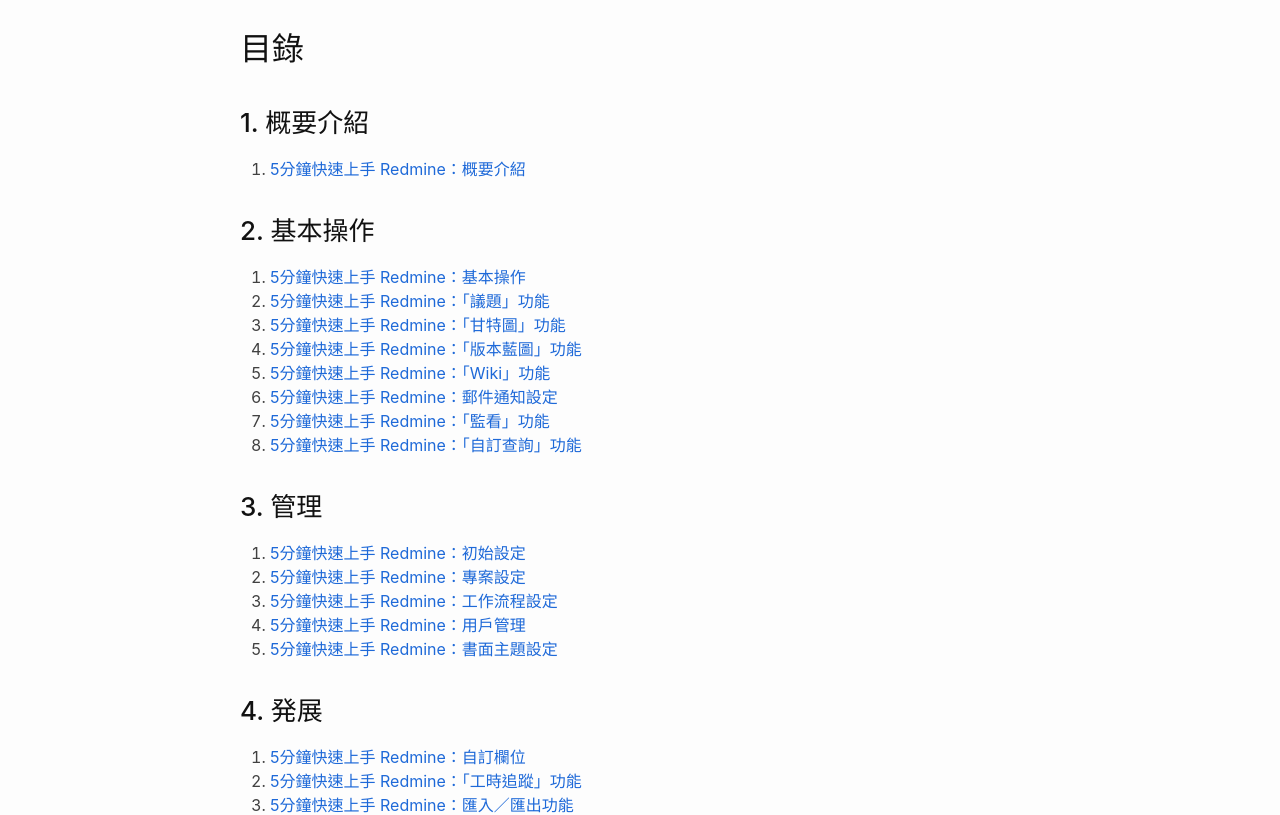
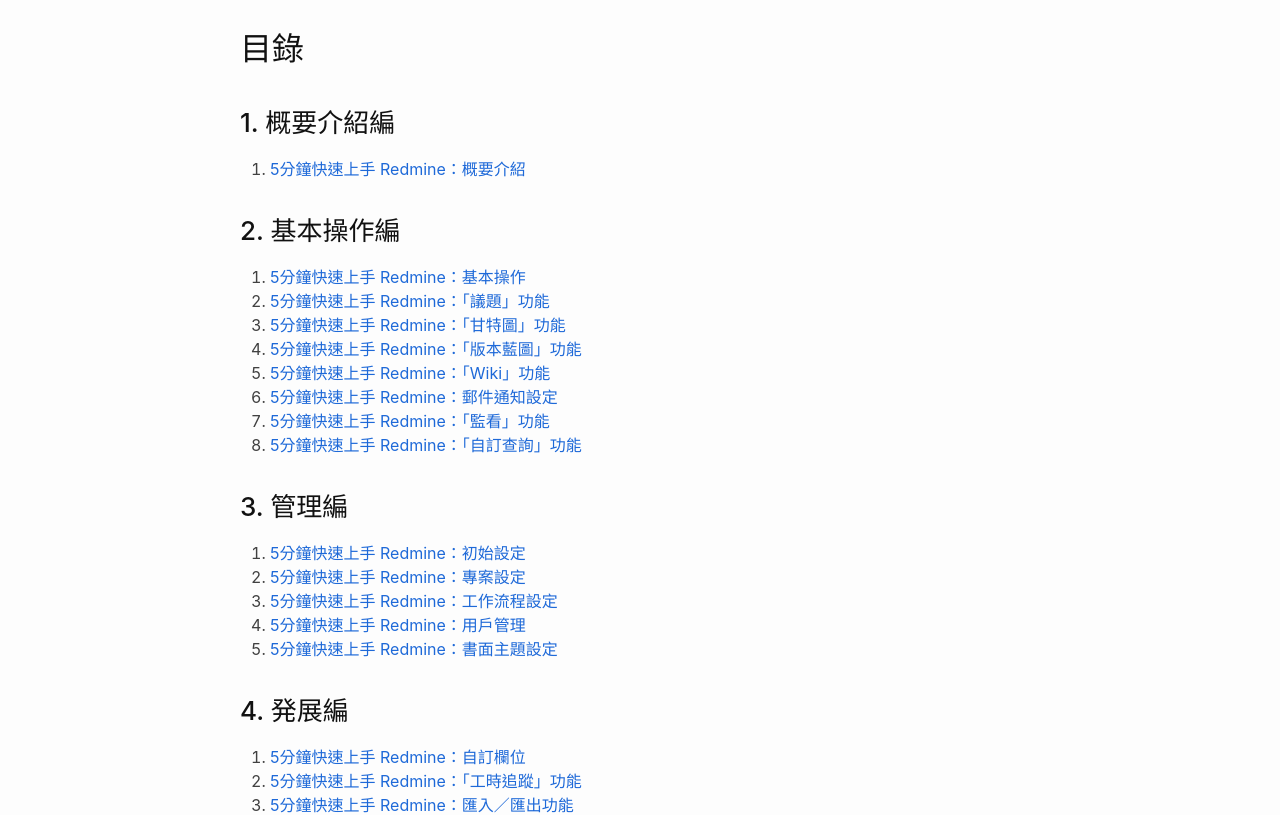
Before and after one commit to 5fenzhong-redmine/5fenzhong-redmine.github.io, a Jekyll site: the page built from index.md, in a window 1280 px wide. Shown: the part 515-1330 px from the top of the page. Built offline with Jekyll 4.4.1, drawn with Linux system fonts in a browser that asks for light colours.

Commit message:
kaizen index

```diff
--- a/index.md
+++ b/index.md
@@ -16,11 +16,11 @@
 
 ## 目錄
 
-### 1. 概要介紹
+### 1. 概要介紹編
 
 1. [5分鐘快速上手 Redmine：概要介紹](overview.md)
 
-### 2. 基本操作
+### 2. 基本操作編
 
 1. [5分鐘快速上手 Redmine：基本操作](quick-start.md)
 1. [5分鐘快速上手 Redmine：「議題」功能](issue.md)
@@ -31,7 +31,7 @@
 1. [5分鐘快速上手 Redmine：「監看」功能](watch.md)
 1. [5分鐘快速上手 Redmine：「自訂查詢」功能](custom-queries.md)
 
-### 3. 管理
+### 3. 管理編
 
 1. [5分鐘快速上手 Redmine：初始設定](initial-settings.md)
 1. [5分鐘快速上手 Redmine：專案設定](project.md)
@@ -39,7 +39,7 @@
 1. [5分鐘快速上手 Redmine：用戶管理](users.md)
 1. [5分鐘快速上手 Redmine：書面主題設定](theme.md)
 
-### 4. 発展
+### 4. 発展編
 
 1. [5分鐘快速上手 Redmine：自訂欄位](custom-fields.md)
 1. [5分鐘快速上手 Redmine：「工時追蹤」功能](time-tracking.md)
```
